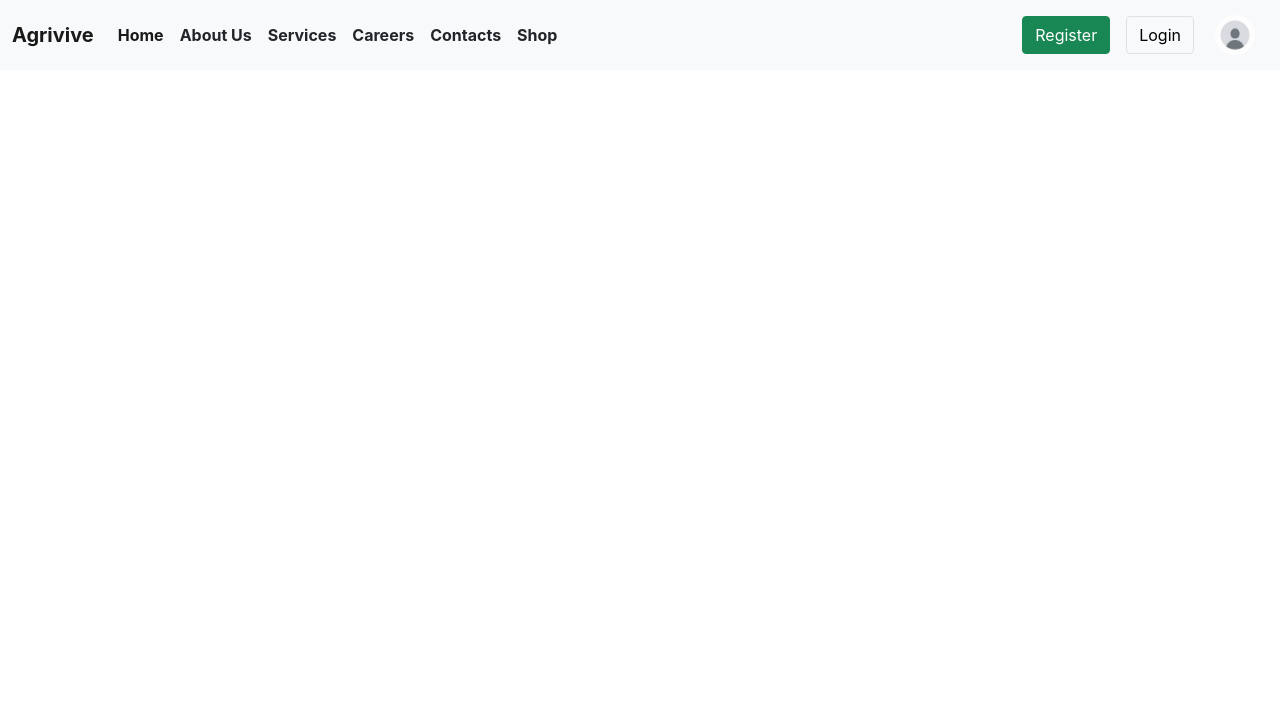
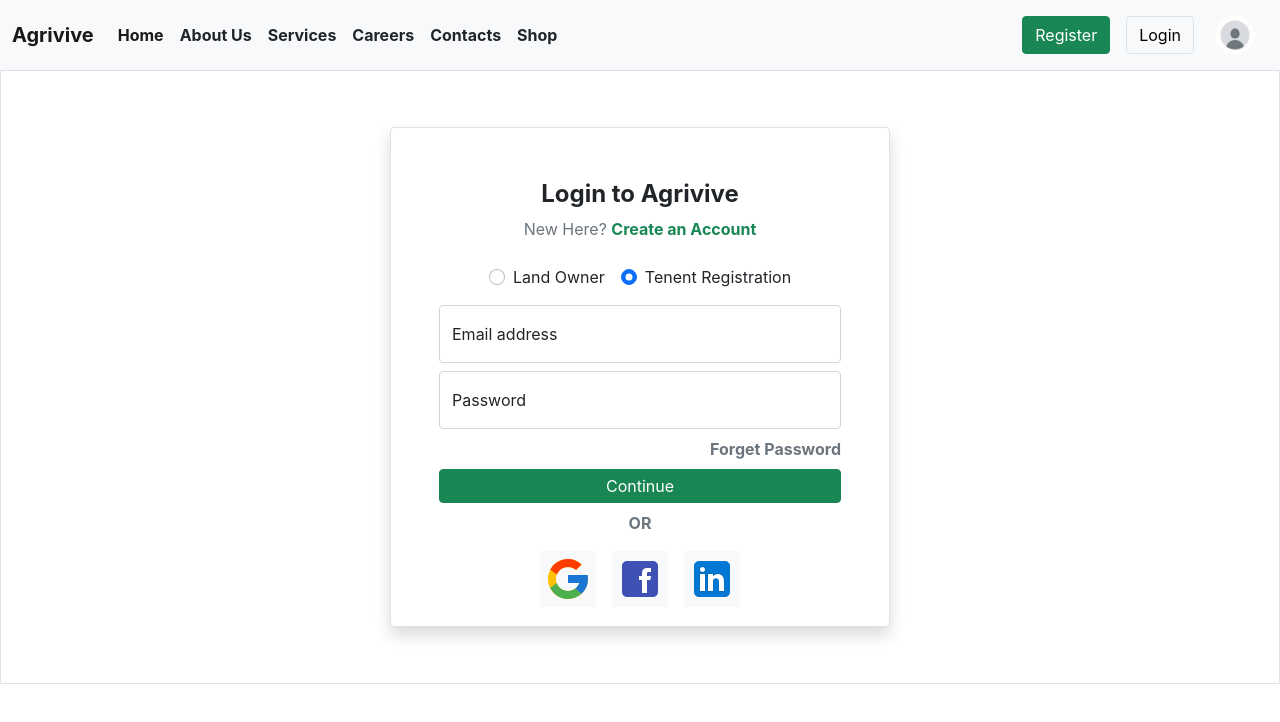
Before and after one commit to HariSirikonda/Agrivive, a React (Create React App) app: page /loginpage in a window 1280 px wide. Shown: the top 722 px of the page. Built offline with nearby package versions, Linux system fonts and the light colour scheme.

Commit message:
Added the seperate page for the login form nagivating from navbar

```diff
--- a/src/App.js
+++ b/src/App.js
@@ -8,6 +8,7 @@ import Services from './components/services';
 import Careers from './components/careers';
 import Shop from './components/shop';
 import Login from './components/login';
+import LoginPage from './components/loginPage';
 import ForgotPassword from './components/forgotPassword';
 import Register from './components/register';
 
@@ -23,9 +24,9 @@ function App() {
           <Route path="/services" element={<Services />} />
           <Route path="/careers" element={<Careers />} />
           <Route path="/shop" element={<Shop />} />
-          <Route path="/login" element={<Login />} />
+          <Route path="/loginpage" element={<LoginPage />} />
           <Route path="/register" element={<Register />} />
-          <Route path="/login/forgotPassword" element={<ForgotPassword/> } />
+          <Route path="/login/forgotPassword" element={<ForgotPassword />} />
         </Routes>
       </div>
     </BrowserRouter>
--- a/src/components/home.js
+++ b/src/components/home.js
@@ -30,7 +30,7 @@ import DryLands from './images/drylands.jpg';
 import { useState } from 'react';
 import IntroImage from './introImage';
 
-function Home() {
+function Home({LoginClicked}) {
     const [isLogin, setIsLogin] = useState(false);
     const navigate = useNavigate();
     const handleRegisterClick = () => {
@@ -139,15 +139,8 @@ function Home() {
                     <img className='img-fluid' src={RiceCrops} alt='show me'></img>
                 </div>
             </section>
-            {/* Customer Satisfaction Section */}
-            <section className='container-fluid p-5 bg-light border'>
-                <div className='container d-flex align-items-center justify-content-center border'>
-                    <h1 className='text-success pb-3 mb-3'>What our cutomers have to say</h1>
-
-                </div>
-            </section>
             {/* Our Partners Section */}
-            <section className='container-fluid p-5'>
+            <section className='container-fluid p-5 bg-light'>
                 <h1>Our partners</h1>
                 <p>We partner with industry leading organizations with the common goal of providing exceptional service to our customers</p>
                 <div className='d-block'>
--- /dev/null
+++ b/src/components/loginPage.js
@@ -0,0 +1,70 @@
+import Logo from './favicon.png';
+import { Navigate, useNavigate } from 'react-router-dom';
+import { Link } from 'react-router-dom';
+import GoogleIcon from './images/google-icon.svg';
+import LinkedIcon from './images/linkedin-icon.svg';
+import FacebookIcon from './images/facebook-icon.svg';
+import InstagramIcon from './images/instagramLogo.jpeg'
+import Footer from './footer';
+
+function LoginPage() {
+    const navigate = useNavigate();
+
+    const handleRegisterClick = () => {
+        navigate("/loginPage");
+    }
+
+    return (
+        <>
+            <section className='border container-fluid d-flex align-items-center justify-content-center p-5'>
+
+                <form className="rounded bg-white shadow p-5 m-2 border fade-in" style={{ width: '500px', height: '500px' }}>
+                    <h3 className="text-dark fw-bolder fs-4 mt-1">Login to Agrivive</h3>
+                    <div className="fw-normal text-muted mb-2">
+                        New Here? <Link className="text-success text-decoration-none fw-bold" onClick={handleRegisterClick}>Create an Account</Link>
+                    </div>
+                    <div className='d-flex align-items-center justify-content-center'>
+                        <div className="form-check mx-2 m-3">
+                            <input className="form-check-input" type="radio" name="exampleRadio" id="LandOwner" value="option1" />
+                            <label className="form-check-label" for="radio1">
+                                Land Owner
+                            </label>
+                        </div>
+                        <div className="form-check mx-2 m-3">
+                            <input className="form-check-input" type="radio" name="exampleRadio" id="Tenent" value="option1" checked />
+                            <label className="form-check-label" for="radio1">
+                                Tenent Registration
+                            </label>
+                        </div>
+                    </div>
+                    <div className="form-floating mb-2 ">
+                        <input type="email" className="form-control" id="Username" placeholder="name@example.com" />
+                        <label for="floatingInput">Email address</label>
+                    </div>
+                    <div className="form-floating ">
+                        <input type="password" className="form-control" id="Password" placeholder="Password" />
+                        <label for="floatingPassword">Password</label>
+                    </div>
+                    <div className="mt-2 text-end">
+                        <Link className="text-secondary text-decoration-none fw-bold" to="/register/forgotPassword">Forget Password</Link>
+                    </div>
+                    <button id="ContinueButton" type="submit" className="submit_btn btn btn-md btn-success w-100 my-2 p-1">Continue</button>
+                    <div className="text-center text-uppercase text-muted mb-1"><b>OR</b></div>
+                    <div className='m-2 d-flex align-items-center justify-content-center'>
+                        <div className='bg-light m-2 d-flex align-items-center justify-content-center'>
+                            <img className='m-1 p-0' src={GoogleIcon}></img>
+                        </div>
+                        <div className='bg-light m-2 d-flex align-items-center justify-content-center'>
+                            <img className='m-1 p-0' src={FacebookIcon}></img>
+                        </div>
+                        <div className='bg-light m-2 d-flex align-items-center justify-content-center'>
+                            <img className='m-1 p-0' src={LinkedIcon}></img>
+                        </div>
+                    </div>
+                </form>
+            </section>
+        </>
+    );
+}
+
+export default LoginPage;
--- a/src/components/navbar.js
+++ b/src/components/navbar.js
@@ -5,7 +5,6 @@ import { useNavigate } from 'react-router-dom';
 import DropDownProfile from './dropdownprofile';
 
 const Navbar = () => {
-
   const navigate = useNavigate();
 
   const handleRegisterClick = () => {
@@ -13,8 +12,9 @@ const Navbar = () => {
   };
 
   const handleLoginClick = () => {
-    navigate("/login");
+    navigate("/loginpage")
   };
+
   return (
     <nav className="navbar navbar-expand-lg navbar-light bg-light d-flex align-items-center justify-content-center">
       <div className="container-fluid w-75">
```
